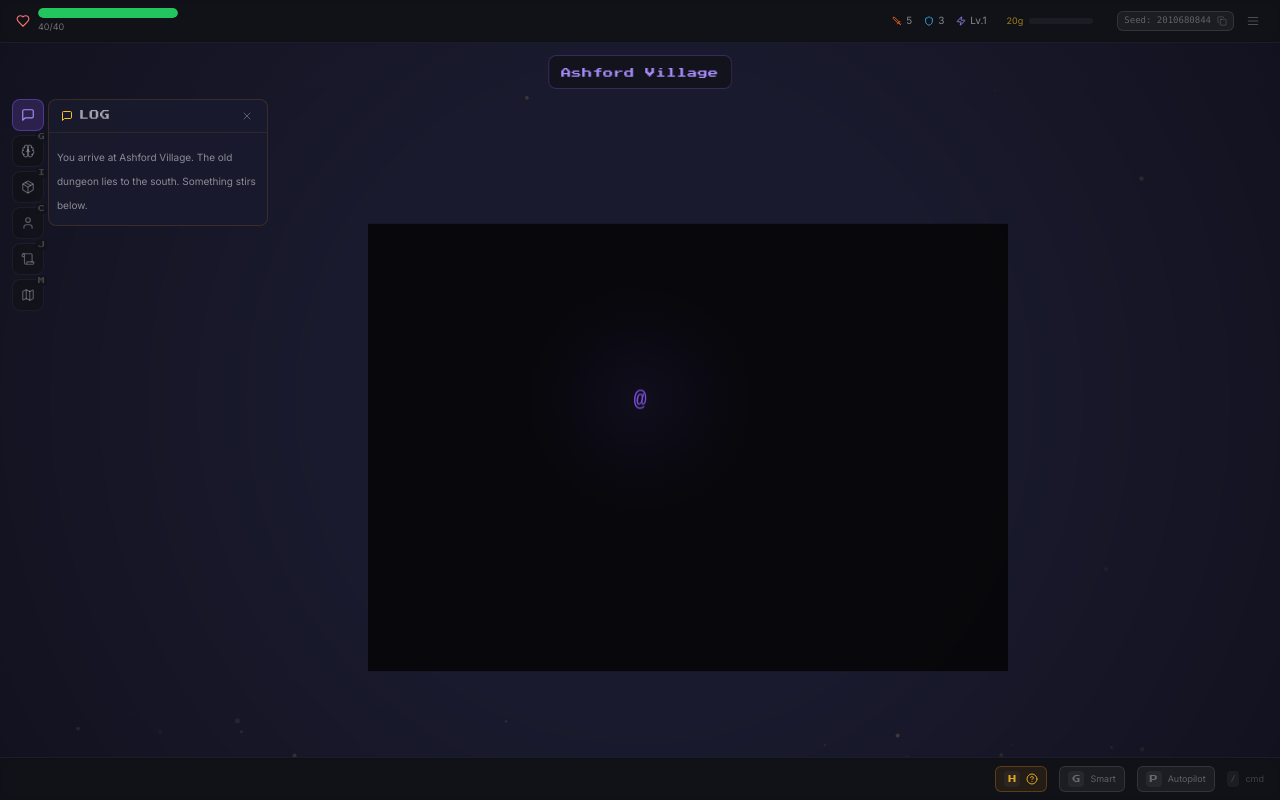
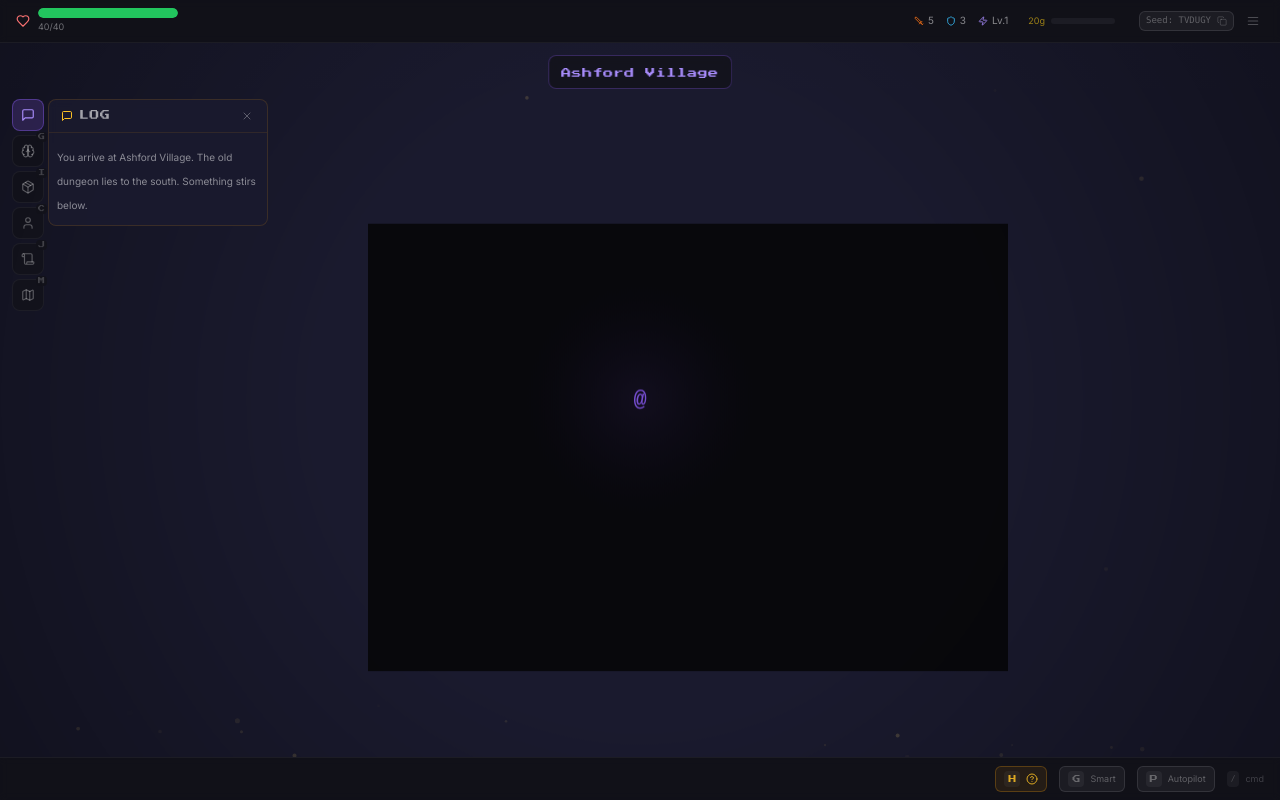
Before and after one commit to oshlern/malleable-interface, a React (Vite) app in the folder malleable-game/: page / in a window 1280 px wide. Built offline with nearby package versions, Linux system fonts and the light colour scheme.

Commit message:
Use six-letter uppercase seed codes across game flows
This makes seed sharing easier and consistent by formatting, copying, parsing, and validating seeds as fixed-length letter codes in the UI and command paths.

```diff
--- a/malleable-game/src/components/menu/PauseMenu.tsx
+++ b/malleable-game/src/components/menu/PauseMenu.tsx
@@ -3,6 +3,7 @@ import { useGameStore } from "../../state/store";
 import { SeedDisplay } from "../shared/SeedDisplay";
 import { X, Play, RotateCcw, Hash, Save, Download } from "lucide-react";
 import { hasSave } from "../../engine/save";
+import { parseSeed, SEED_LENGTH } from "../../engine/rng";
 
 export function PauseMenu() {
   const menuOpen = useGameStore((s) => s.menuOpen);
@@ -21,8 +22,8 @@ export function PauseMenu() {
 
   const handleSeededStart = (e: React.FormEvent) => {
     e.preventDefault();
-    const val = parseInt(seedInput, 10);
-    if (!isNaN(val)) {
+    const val = parseSeed(seedInput);
+    if (val !== null) {
       newGame(val);
       setMenuOpen(false);
       setSeedInput("");
@@ -121,16 +122,17 @@ export function PauseMenu() {
             <form onSubmit={handleSeededStart} className="animate-slide-up">
               <div className="flex gap-2">
                 <input
-                  type="number"
+                  type="text"
                   value={seedInput}
-                  onChange={(e) => setSeedInput(e.target.value)}
-                  placeholder="Enter seed..."
+                  onChange={(e) => setSeedInput(e.target.value.toUpperCase())}
+                  placeholder={`Enter ${SEED_LENGTH} letters...`}
+                  maxLength={SEED_LENGTH}
                   autoFocus
                   className="flex-1 px-3 py-2 text-sm font-mono bg-white/5 border border-white/10 rounded-lg text-white/80 placeholder:text-white/20 outline-none focus:border-frost-500/40"
                 />
                 <button
                   type="submit"
-                  disabled={!seedInput || isNaN(parseInt(seedInput, 10))}
+                  disabled={parseSeed(seedInput) === null}
                   className="px-4 py-2 text-xs font-game text-frost-400 bg-frost-500/10 border border-frost-500/30 rounded-lg hover:bg-frost-500/20 disabled:opacity-30 disabled:cursor-not-allowed transition-colors"
                 >
                   GO
--- a/malleable-game/src/components/shared/SeedDisplay.tsx
+++ b/malleable-game/src/components/shared/SeedDisplay.tsx
@@ -1,5 +1,6 @@
 import React, { useState } from "react";
 import { Copy, Check } from "lucide-react";
+import { formatSeed } from "../../engine/rng";
 
 interface SeedDisplayProps {
   seed: number;
@@ -8,9 +9,10 @@ interface SeedDisplayProps {
 
 export function SeedDisplay({ seed, size = "sm" }: SeedDisplayProps) {
   const [copied, setCopied] = useState(false);
+  const seedCode = formatSeed(seed);
 
   const handleCopy = () => {
-    navigator.clipboard.writeText(String(seed));
+    navigator.clipboard.writeText(seedCode);
     setCopied(true);
     setTimeout(() => setCopied(false), 1500);
   };
@@ -25,7 +27,7 @@ export function SeedDisplay({ seed, size = "sm" }: SeedDisplayProps) {
       className={`group inline-flex items-center gap-1.5 ${px} rounded-md bg-white/5 border border-white/10 hover:border-arcane-500/30 hover:bg-arcane-500/5 transition-all`}
     >
       <span className={`font-mono ${textSize} text-white/30 group-hover:text-white/50`}>
-        Seed: {seed}
+        Seed: {seedCode}
       </span>
       {copied ? (
         <Check size={iconSize} className="text-heal-400" />
--- a/malleable-game/src/engine/rng.ts
+++ b/malleable-game/src/engine/rng.ts
@@ -1,8 +1,16 @@
 // Mulberry32 — a simple, fast, seedable 32-bit PRNG
 let state = 0;
+const SEED_ALPHABET = "ABCDEFGHIJKLMNOPQRSTUVWXYZ";
+export const SEED_LENGTH = 6;
+const MAX_SEED_VALUE = SEED_ALPHABET.length ** SEED_LENGTH - 1;
+
+function normalizeSeed(seed: number): number {
+  if (!Number.isFinite(seed)) return 0;
+  return Math.abs(Math.floor(seed)) % (MAX_SEED_VALUE + 1);
+}
 
 export function setSeed(seed: number) {
-  state = seed | 0;
+  state = normalizeSeed(seed) | 0;
 }
 
 export function random(): number {
@@ -33,3 +41,33 @@ export function shuffle<T>(arr: T[]): T[] {
 export function getSeed(): number {
   return state;
 }
+
+export function formatSeed(seed: number): string {
+  let value = normalizeSeed(seed);
+  let code = "";
+
+  for (let i = 0; i < SEED_LENGTH; i += 1) {
+    code = SEED_ALPHABET[value % SEED_ALPHABET.length] + code;
+    value = Math.floor(value / SEED_ALPHABET.length);
+  }
+
+  return code;
+}
+
+export function parseSeed(seedCode: string): number | null {
+  const normalized = seedCode.trim().toUpperCase();
+  if (!new RegExp(`^[A-Z]{${SEED_LENGTH}}$`).test(normalized)) {
+    return null;
+  }
+
+  let value = 0;
+  for (const ch of normalized) {
+    value = value * SEED_ALPHABET.length + (ch.charCodeAt(0) - 65);
+  }
+
+  return value;
+}
+
+export function generateSeed(): number {
+  return Math.floor(Math.random() * (MAX_SEED_VALUE + 1));
+}
--- a/malleable-game/src/state/store.ts
+++ b/malleable-game/src/state/store.ts
@@ -22,7 +22,7 @@ import { generatePlan } from "../engine/planner";
 import { createRooms } from "../content/rooms";
 import { QUESTS } from "../content/quests";
 import { ITEMS } from "../content/items";
-import { setSeed, getSeed } from "../engine/rng";
+import { setSeed, getSeed, formatSeed, parseSeed, generateSeed, SEED_LENGTH } from "../engine/rng";
 import {
   sfxStep,
   sfxPickup,
@@ -127,7 +127,17 @@ export interface GameStore {
 
 let msgId = 0;
 
-const defaultSeed = Math.floor(Math.random() * 2147483647);
+const defaultSeed = generateSeed();
+const DEFAULT_AUTOPILOT_STEP_INTERVAL_MS = 80;
+const MIN_AUTOPILOT_STEP_INTERVAL_MS = 30;
+const MAX_AUTOPILOT_STEP_INTERVAL_MS = 400;
+
+function clampAutopilotStepIntervalMs(value: number): number {
+  return Math.max(
+    MIN_AUTOPILOT_STEP_INTERVAL_MS,
+    Math.min(MAX_AUTOPILOT_STEP_INTERVAL_MS, value),
+  );
+}
 
 const emptyRunStats: RunStats = {
   steps: 0,
@@ -1067,16 +1077,17 @@ export const useGameStore = create<GameStore>((set, get) => ({
     } else if (cmd === "autopilot") {
       s.toggleAutopilot();
     } else if (cmd.startsWith("seed ")) {
-      const seedVal = parseInt(cmd.replace("seed ", ""), 10);
-      if (!isNaN(seedVal)) {
+      const seedCode = cmd.replace("seed ", "").trim();
+      const seedVal = parseSeed(seedCode);
+      if (seedVal !== null) {
         s.newGame(seedVal);
       } else {
-        s.addMessage("Usage: seed <number>", "system");
+        s.addMessage(`Usage: seed <${SEED_LENGTH} uppercase letters>`, "system");
       }
     } else if (cmd === "new game" || cmd === "restart") {
       s.newGame();
     } else if (cmd === "seed") {
-      s.addMessage(`Current seed: ${s.seed}`, "system");
+      s.addMessage(`Current seed: ${formatSeed(s.seed)}`, "system");
     } else if (cmd === "save") {
       s.saveGame();
     } else if (cmd === "load") {
@@ -1113,7 +1124,7 @@ export const useGameStore = create<GameStore>((set, get) => ({
   },
 
   newGame(seed?: number) {
-    const s = seed ?? Math.floor(Math.random() * 2147483647);
+    const s = seed ?? generateSeed();
     msgId = 0;
     recentPositions.length = 0;
     lastEnteredFromRoomId = null;
@@ -1134,7 +1145,7 @@ export const useGameStore = create<GameStore>((set, get) => ({
       quests: cloneQuests(),
       messages: [{
         id: `msg_${++msgId}`,
-        text: `Seed: ${s}. You arrive at Ashford Village.`,
+        text: `Seed: ${formatSeed(s)}. You arrive at Ashford Village.`,
         type: "system",
         timestamp: Date.now(),
       }],
```
